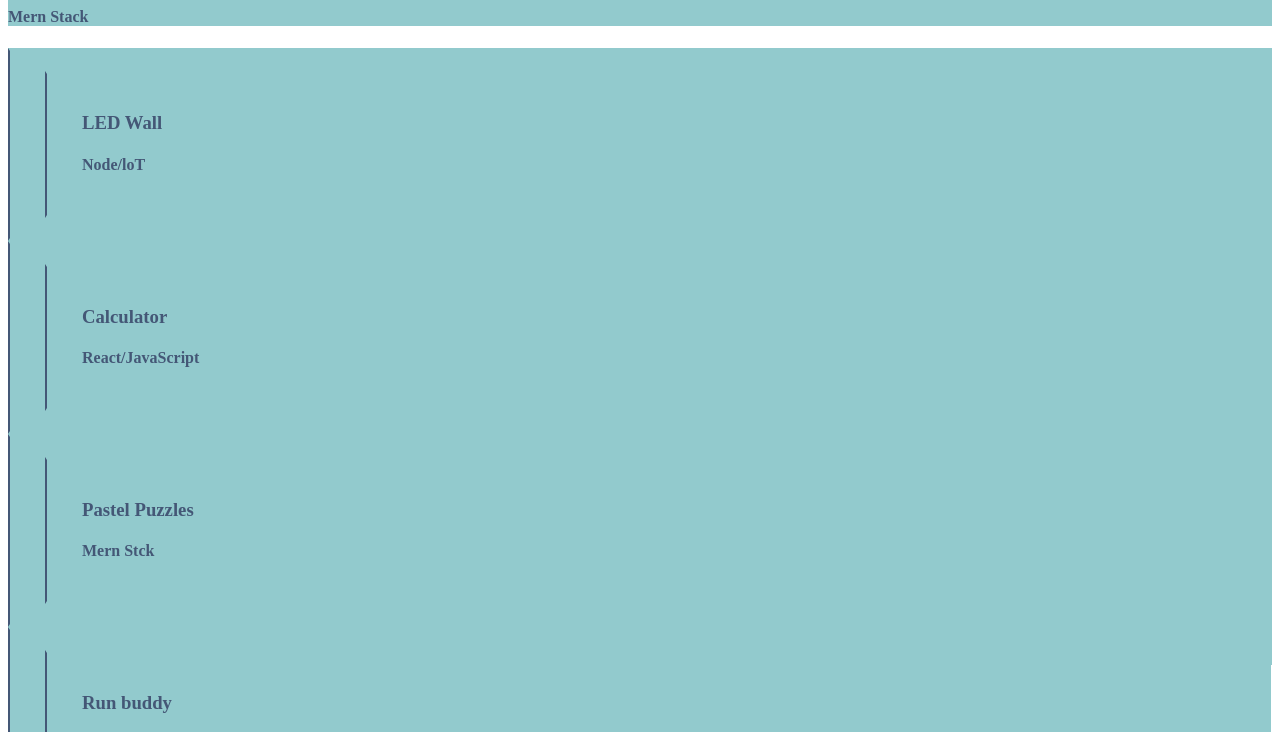
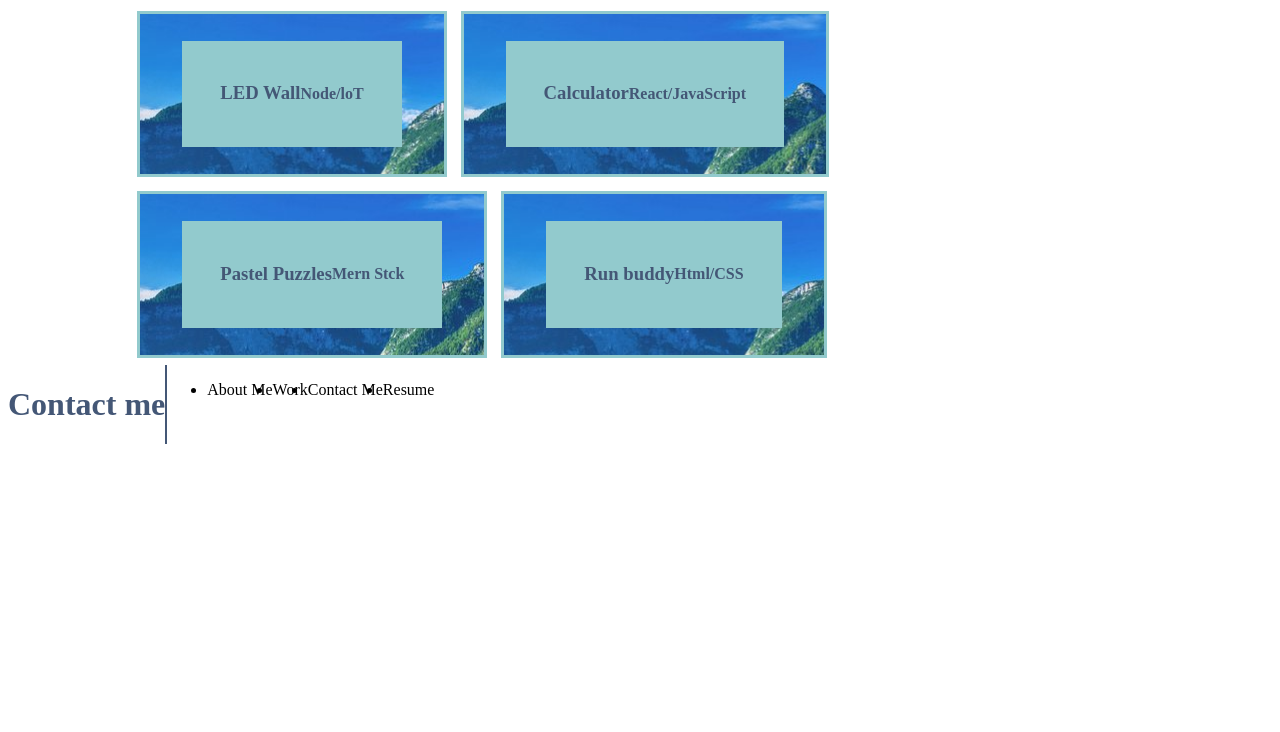
Before and after one commit to fpierreRun/Francis-Portfolio, a plain HTML site: page index.html in a window 1280 px wide. Shown: the part 606-1338 px from the top of the page. After the commit the page ends 1058 px from the top, so only its background shows below. Drawn offline with Linux system fonts and the light colour scheme.

Commit message:
added flexbox

```diff
--- a/assets/css/style.css
+++ b/assets/css/style.css
@@ -82,28 +82,63 @@ header nav {
 
 .box-border div {
     border: 3px solid var(--secondary-color);
+    padding: 20px 35px;
+    margin: 7px 7px;
+}
+
+.bio-borer {
     border-left: 2px solid var(--primary-color);
-    padding: 20px 35px;
+}
+
+.bio-flex {
+    display: flex;
+    flex-wrap: wrap;
+}
+
+.bio-flex ul {
+    display: flex;
+    flex-wrap: wrap;
+}
+
+.bio-flex section {
+    display: flex;
+    flex-wrap: wrap;
 }
 
 .bio-flex div {
     display: flex;
-    justify-content: space-between;
     flex-wrap: wrap;
 }
-
 .bio-font h1 {
     font-size: 50px;
-
 }
 .all-bio {
 
 }
 
 .four-bio {
-
+width: auto;
 }
 
+#lg-bio {
+    background-image: url('../images/Small town.jpeg');
+ }
+
+#four-bio1 {
+   background-image: url('../images/Small town.jpeg');
+}
+
+#four-bio2 {
+    background-image: url('../images/Small town.jpeg');
+ }
+
+ #four-bio3 {
+    background-image: url('../images/Small town.jpeg');
+ }
+
+ #four-bio4 {
+    background-image: url('../images/Small town.jpeg');
+ }
 footer {
 display: flex;
 }
--- a/index.html
+++ b/index.html
@@ -47,51 +47,55 @@
                 </p>
             </div>
 
-            <article class="box-back">
+            <article class="box-back bio-flex">
                     <h1>Work</h1>
+
+
+                    <!--4 squares in bio-->
+                    <article class="box-border" >
                         <div >
                             <div>
                                 <h3>Surf Report</h3>
                                 <h4>Mern Stack</h4>
                             </div>
                     </div>
-
-        <!--4 squares in bio-->
-            <article class="box-border">
                             <!--LED Wall-->
-                    <div>
+                            <section class="bio-flex">
+                                <div id="four-bio1">
                                     <div>
                                         <h3>LED Wall</h3>
                                         <h4>Node/loT</h4>
                                     </div>
                                 </div>
 
-                    <div>
+                                <div id="four-bio2">
                                     <div>
                                         <h3>Calculator</h3>
                                         <h4>React/JavaScript</h4>
                                     </div>
                                 </div>
+                            </section>
 
-                    <div>
+                            <section class="bio-flex four-bio">
+                                <div id="four-bio3">
                                     <div>
                                         <h3>Pastel Puzzles</h3>
                                         <h4>Mern Stck</h4>
                                     </div>
                                 </div>
 
-                    <div>
+                                <div id="four-bio4">
                                     <div>
                                         <h3>Run buddy</h3>
                                         <h4>Html/CSS</h4>
                                     </div>
                                 </div>
-
+                        </section>
                     </article>
                 </article>
     </section>
 
-    <footer class="box-border">
+    <footer class="bio-flex">
         <h1>Contact me</h1>
         <nav>
             <ul>
@@ -108,7 +112,6 @@
                     <a>Resume</a>
                 </li>
             </ul>
-
         </nav>
     </footer>
 </body>
```
Lines whose indentation alone changed are shown as unchanged.
